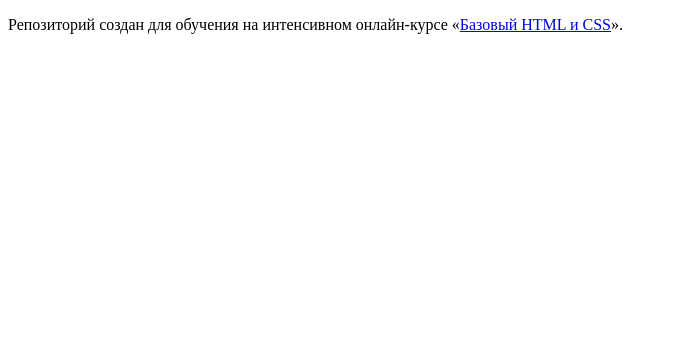
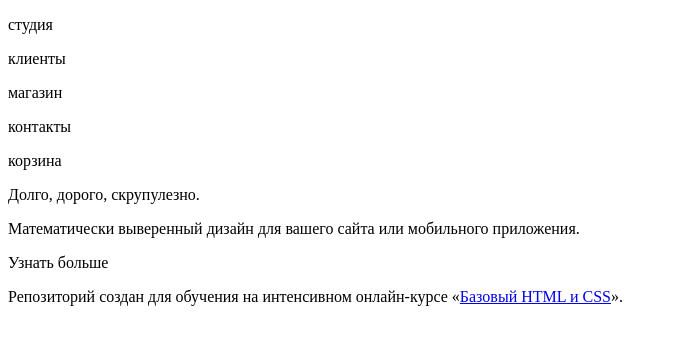
Before and after one commit to vmorfey/22400-nerds, a plain HTML site: page index.html in a window 1280 px wide. Shown: the whole page, without its empty margins (0-677 px from the left). Drawn offline with Linux system fonts and the light colour scheme.

Commit message:
Add files via upload

```diff
--- a/index.html
+++ b/index.html
@@ -3,6 +3,15 @@
   <head>
     <meta charset="utf-8">
     <title>HTML Academy: Нёрдс</title>
+    <p>студия</p>
+    <p>клиенты</p>
+    <p>магазин</p>
+    <p>контакты</p>
+    <p>корзина</p>
+    <p>Долго, дорого, скрупулезно.</p>
+    <p>Математически выверенный дизайн для вашего сайта или мобильного приложения.</p>
+    <p>Узнать больше</p>
+
   </head>
   <body>
 
```
